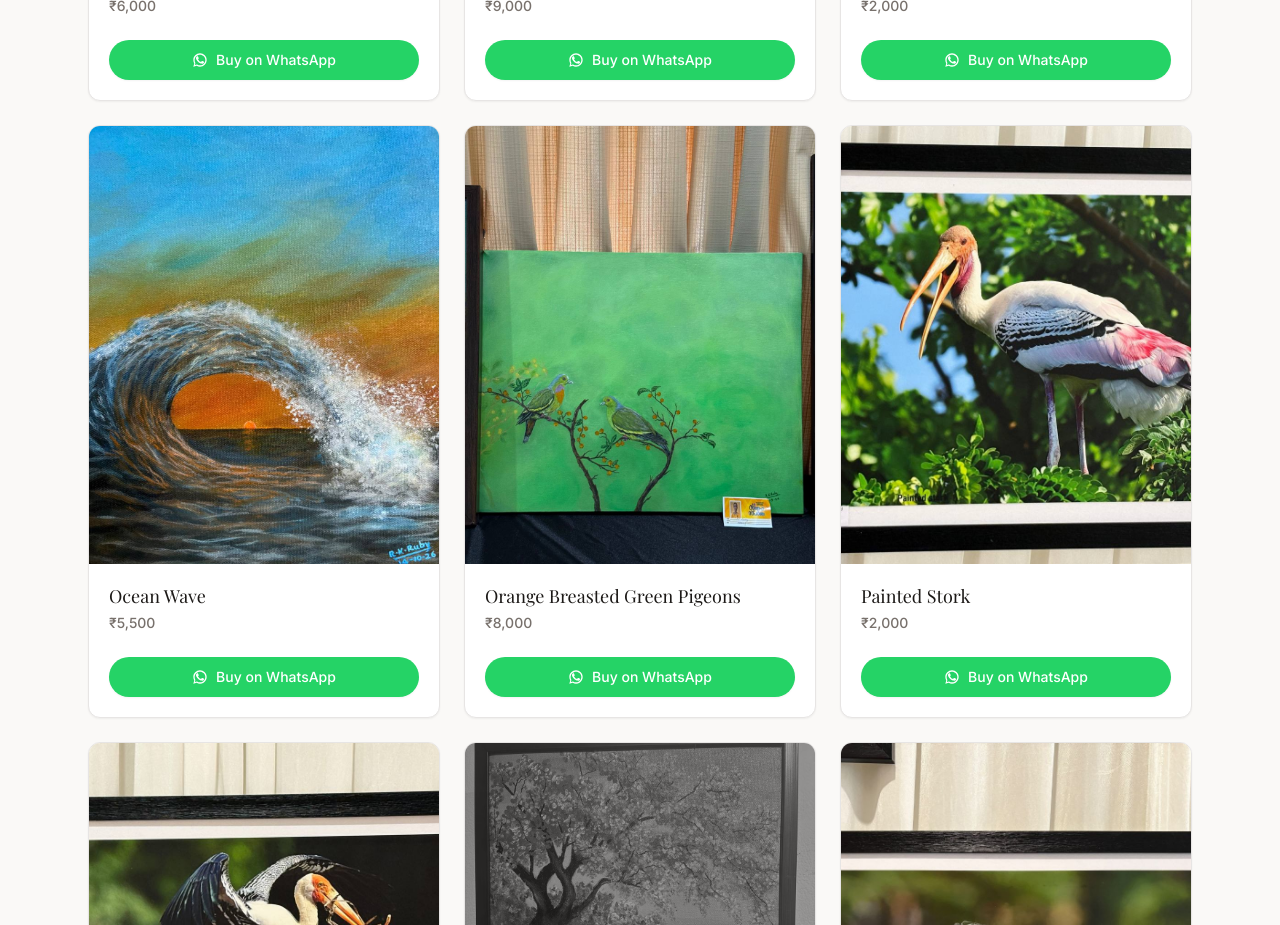
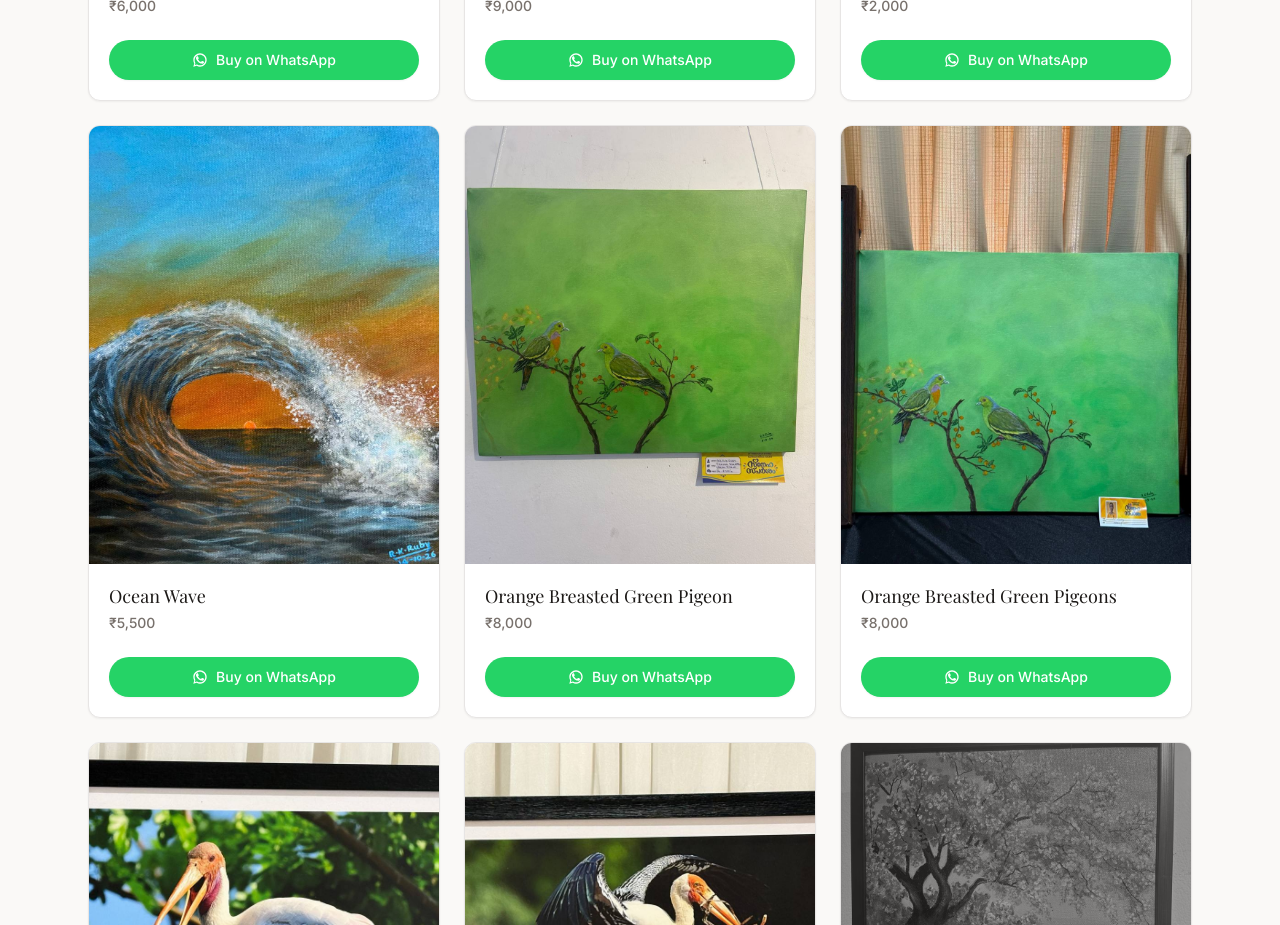
Before and after one commit to jasilmohmd/Art-catalogue, a Next.js app: page / in a window 1280 px wide. Shown: the part 9480-10405 px from the top of the page. Built offline with nearby package versions, Linux system fonts and the light colour scheme; a web font is replaced by a local one.

Commit message:
feat: add Orange Breasted Green Pigeon artwork

```diff
--- a/data/artworks.ts
+++ b/data/artworks.ts
@@ -311,6 +311,13 @@ export const artworks: Artwork[] = [
     available: true,
   },
   {
+    id: "orange-breasted-green-pigeon",
+    name: "Orange Breasted Green Pigeon",
+    price: 8000,
+    image: "/artworks/orange_breasted_green_pigeon-8000.jpg",
+    available: true,
+  },
+  {
     id: "orange-breasted-green-pigeons",
     name: "Orange Breasted Green Pigeons",
     price: 8000,
```
Also changed, not shown: public/artworks/orange_breasted_green_pigeon-8000.jpg (added).
